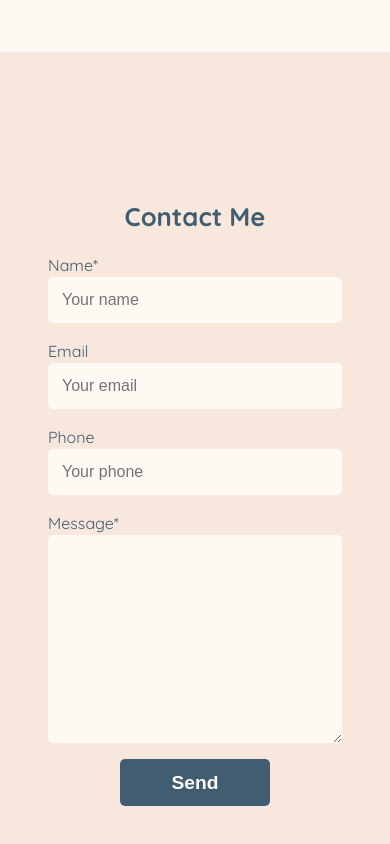
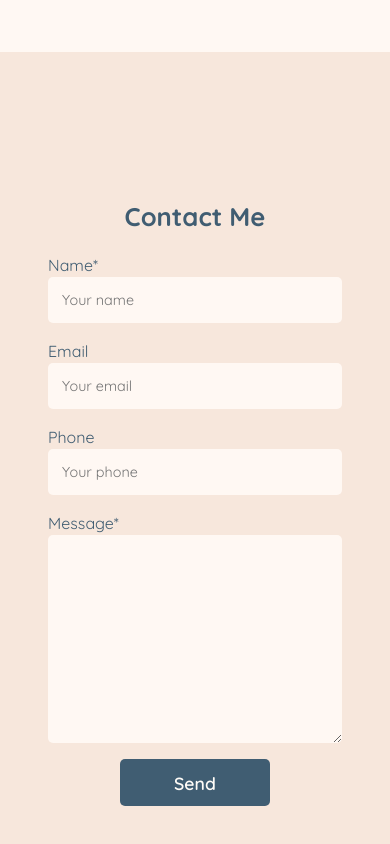
Before and after one commit to Lulzies87/portfolio, a React (Vite) app in the folder app/: page / in a window 390 px wide. Shown: the part 5158-6002 px from the top of the page. Built offline with nearby package versions, Linux system fonts and the light colour scheme.

Commit message:
style and adjust form to mobile

```diff
--- a/app/src/components/Contact.module.scss
+++ b/app/src/components/Contact.module.scss
@@ -15,15 +15,13 @@
 }
 
 .inputField {
+    font-family: "Quicksand", sans-serif;
+    color: $text-color;
     padding: 14px;
     border: none;
     border-radius: 5px;
-    font-size: 1rem;
+    font-size: inherit;
     background-color: $background1-color;
-
-    &:focus {
-        // background-color: $background1-color;
-    }
 }
 
 .submitButton {
@@ -32,7 +30,8 @@
     border: none;
     border-radius: 5px;
     padding: 0.8rem;
-    font-size: 1.2rem;
+    font-family: "Quicksand", sans-serif;
+    font-size: 1.1rem;
     font-weight: 600;
     width: 150px;
     margin: 0 auto;
@@ -42,3 +41,9 @@
         background-color: $secondary-color;
     }
 }
+
+@media (max-width: 899px) {
+    .inputField {
+        font-size: 0.9rem;
+    }
+}
```
